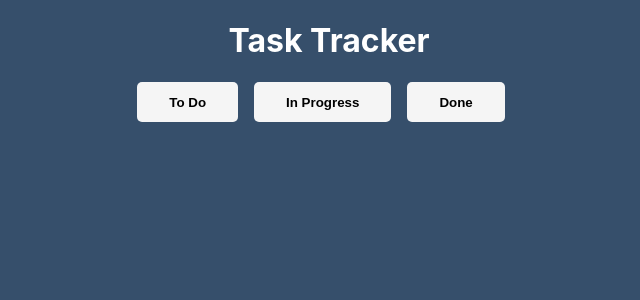
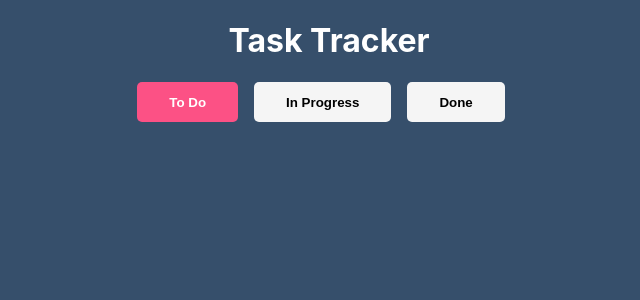
Before and after one commit to IvanKolominskiy/task-tracker, a React (Vite) app: page / in a window 1280 px wide. Shown: the top 300 px of the page, without its empty margins (311-951 px from the left). Built offline with nearby package versions, Linux system fonts and the light colour scheme.

Commit message:
Button selection has been added

```diff
--- a/src/App.jsx
+++ b/src/App.jsx
@@ -1,11 +1,17 @@
+import { useState } from "react";
 import "./App.css";
 import CategorySelectionSection from "./components/Section/CategorySelectionSection";
 
 function App() {
+  const [category, setCategory] = useState("toDo");
+
   return (
     <>
       <h1>Task Tracker</h1>
-      <CategorySelectionSection></CategorySelectionSection>
+      <CategorySelectionSection
+        active={category}
+        onChange={(current) => setCategory(current)}
+      ></CategorySelectionSection>
     </>
   );
 }
--- a/src/components/Button/CategoryButton.jsx
+++ b/src/components/Button/CategoryButton.jsx
@@ -1,6 +1,13 @@
 import React from "react";
 import "./CategoryButton.css";
 
-export default function CategoryButton({ children }) {
-  return <button className="category-button">{children}</button>;
+export default function CategoryButton({ children, isActive, onClick }) {
+  return (
+    <button
+      className={isActive ? "category-button active" : "category-button"}
+      onClick={onClick}
+    >
+      {children}
+    </button>
+  );
 }
--- a/src/components/Section/CategorySelectionSection.jsx
+++ b/src/components/Section/CategorySelectionSection.jsx
@@ -1,12 +1,27 @@
 import React from "react";
 import CategoryButton from "../Button/CategoryButton";
 
-export default function CategorySelectionSection() {
+export default function CategorySelectionSection({ active, onChange }) {
   return (
     <section>
-      <CategoryButton>To Do</CategoryButton>
-      <CategoryButton>In Progress</CategoryButton>
-      <CategoryButton>Done</CategoryButton>
+      <CategoryButton
+        isActive={active === "toDo"}
+        onClick={() => onChange("toDo")}
+      >
+        To Do
+      </CategoryButton>
+      <CategoryButton
+        isActive={active === "inProgress"}
+        onClick={() => onChange("inProgress")}
+      >
+        In Progress
+      </CategoryButton>
+      <CategoryButton
+        isActive={active === "done"}
+        onClick={() => onChange("done")}
+      >
+        Done
+      </CategoryButton>
     </section>
   );
 }
```
